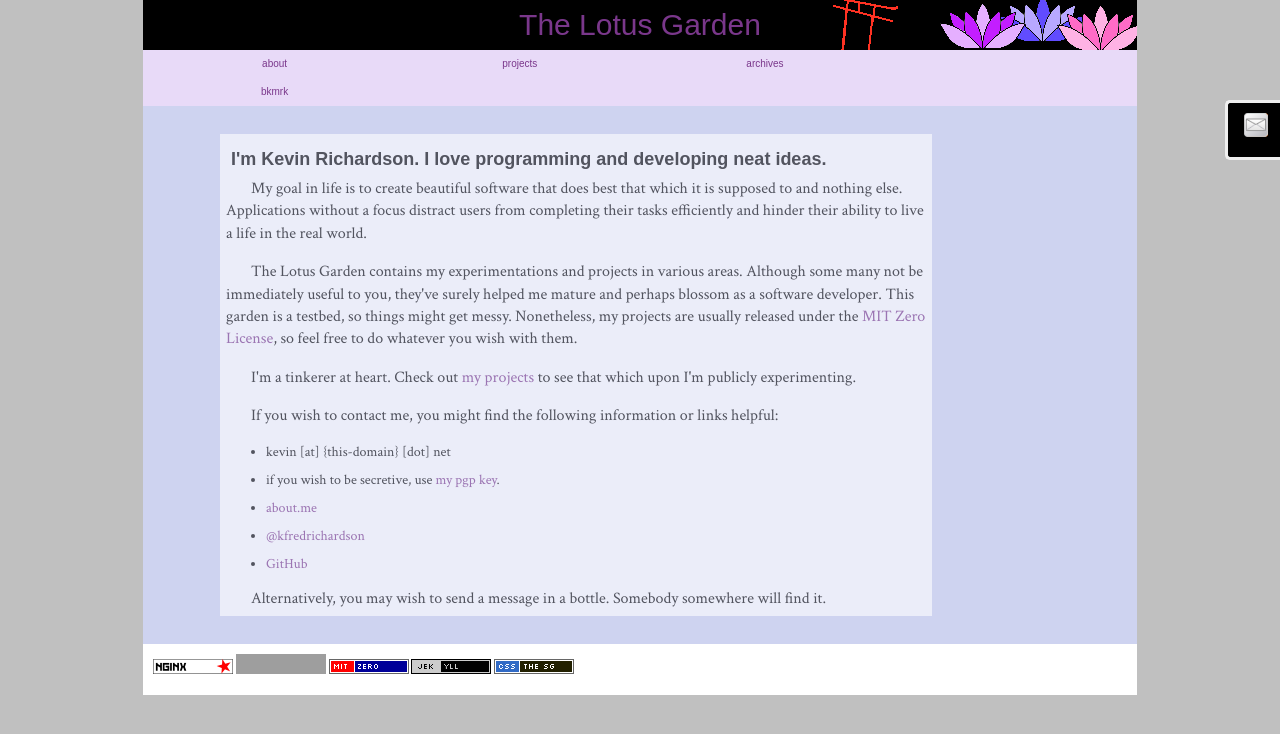
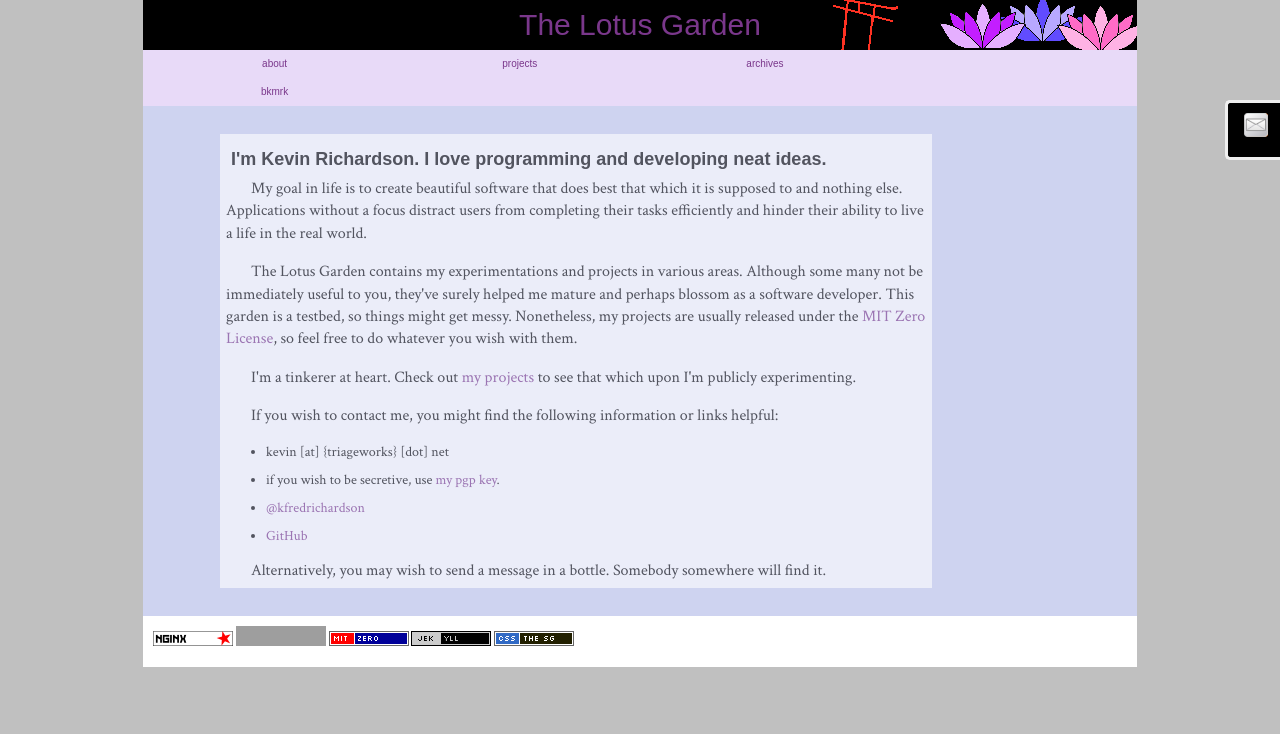
Before and after one commit to kfr2/lotusgarden, a Jekyll site: the page built from about.html, in a window 1280 px wide. Shown: the top 734 px of the page. Built offline with Jekyll 4.4.1, drawn with Linux system fonts in a browser that asks for light colours; some web fonts are replaced; grey boxes are pictures that could not be loaded.

Commit message:
updated email address to be less ambiguous

```diff
--- a/about.html
+++ b/about.html
@@ -21,9 +21,8 @@ category: about
 <p>If you wish to contact me, you might find the following information or links helpful:</p>
 
 <ul>
-<li>kevin [at] {this-domain} [dot] net</li>
+<li>kevin [at] {triageworks} [dot] net</li>
 <li>if you wish to be secretive, use <a href="/files/kevin.pub.key" title="pgp key">my pgp key</a>.</li>
-<li><a href="http://about.me/krichardson" title="about.me">about.me</a></li>
 <li><a href="http://twitter.com/kfredrichardson" title="twitter">@kfredrichardson</a></li>
 <li><a href="https://github.com/kfredrichardson" title="GitHub Repositories">GitHub</a></li>
 </ul>
```
